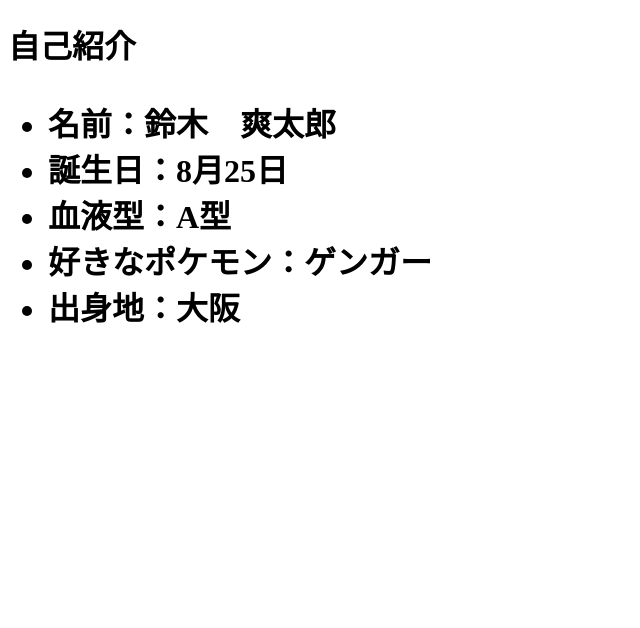
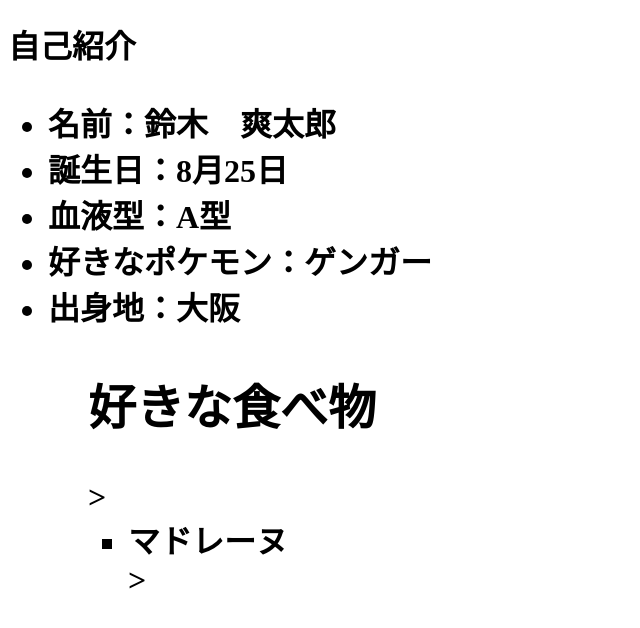
Before and after one commit to suzuki0825/git-practice2023, a plain HTML site: page index.html in a window 1280 px wide. Shown: the whole page, without its empty margins (0-640 px from the left). Drawn offline with Linux system fonts and the light colour scheme.

Commit message:
好きな食べ物を追加

```diff
--- a/index.html
+++ b/index.html
@@ -18,5 +18,11 @@
         <li>血液型：A型</li>
         <li>好きなポケモン：ゲンガー</li>
         <li>出身地：大阪</li>
+    <ul>
+
+    <h2>好きな食べ物</h2>>
+    <ul>
+        <li>マドレーヌ</li>>
+    <ul>
 </body>
 </html>
```
